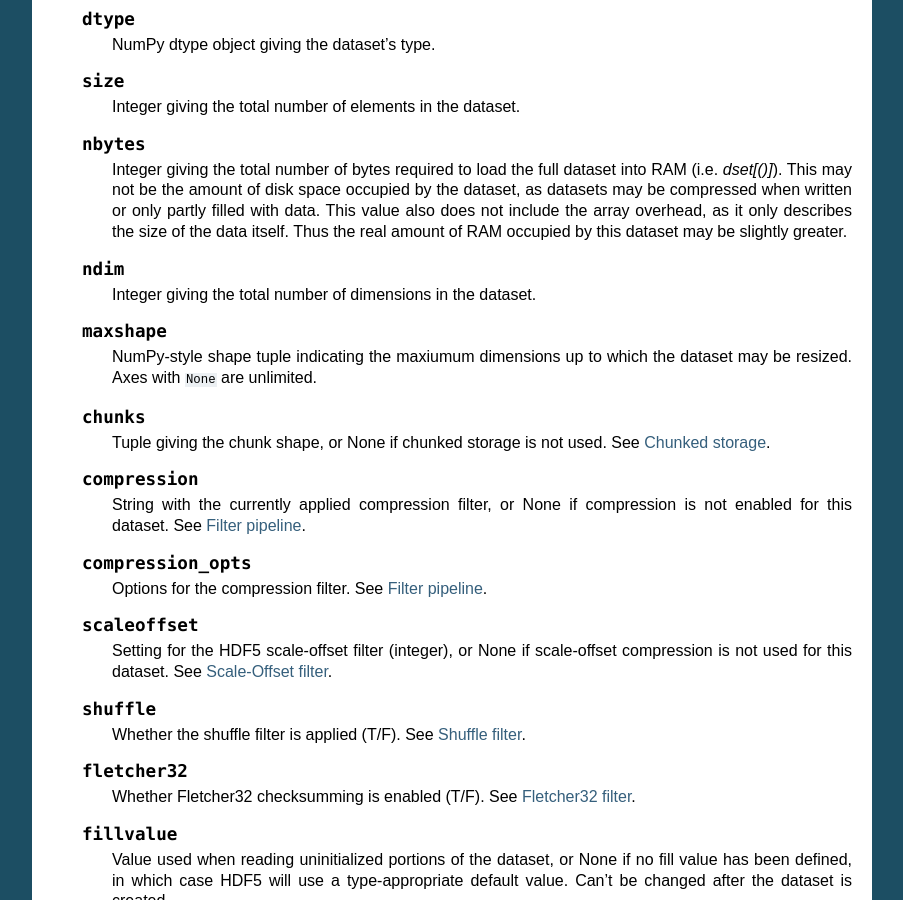
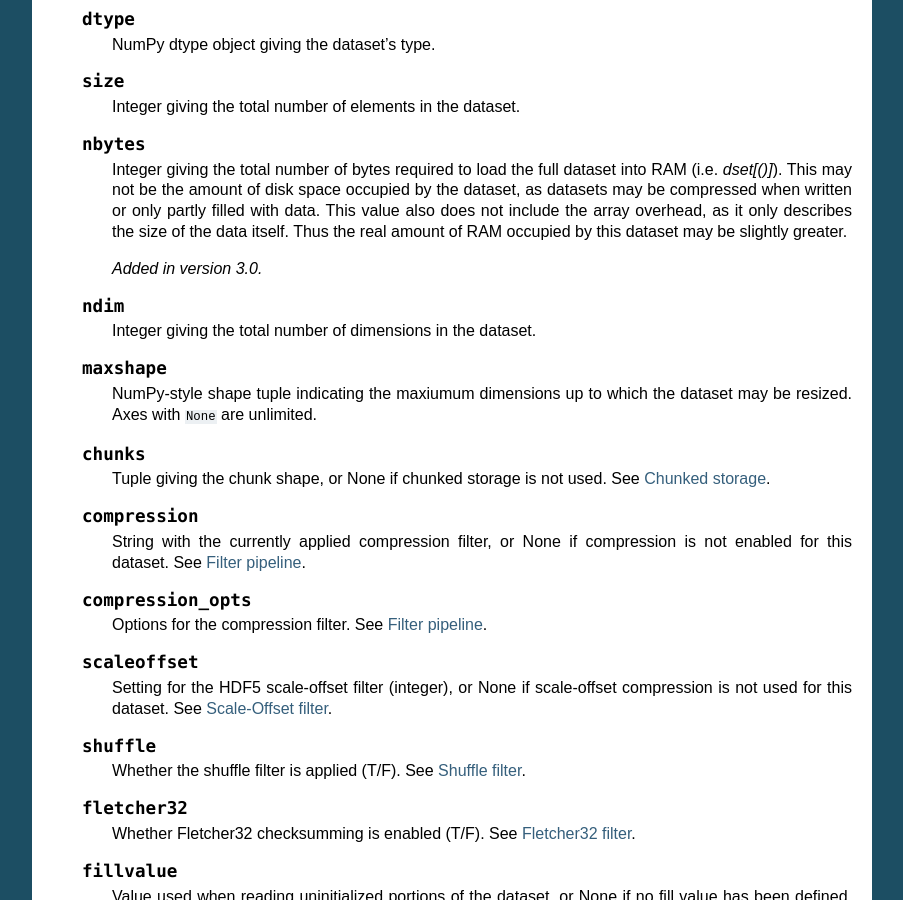
Before and after one commit to h5py/h5py, a Sphinx documentation site: the page built from docs/high/dataset.rst, in a window 1280 px wide and 900 px high, scrolled down 8760 px. Shown: the whole window, without its empty margins (198-1101 px from the left). Built offline with Sphinx 7.4.7, drawn with Linux system fonts in a browser that asks for light colours; pages that are not in the unit, such as notebooks, are missing from menus.

Commit message:
Add versionadded for nbytes attribute

```diff
--- a/docs/high/dataset.rst
+++ b/docs/high/dataset.rst
@@ -575,6 +575,8 @@ Reference
         This value also does not include the array overhead, as it only describes the size of the data itself.
         Thus the real amount of RAM occupied by this dataset may be slightly greater.
 
+        .. versionadded:: 3.0
+
     .. attribute:: ndim
 
         Integer giving the total number of dimensions in the dataset.
```
